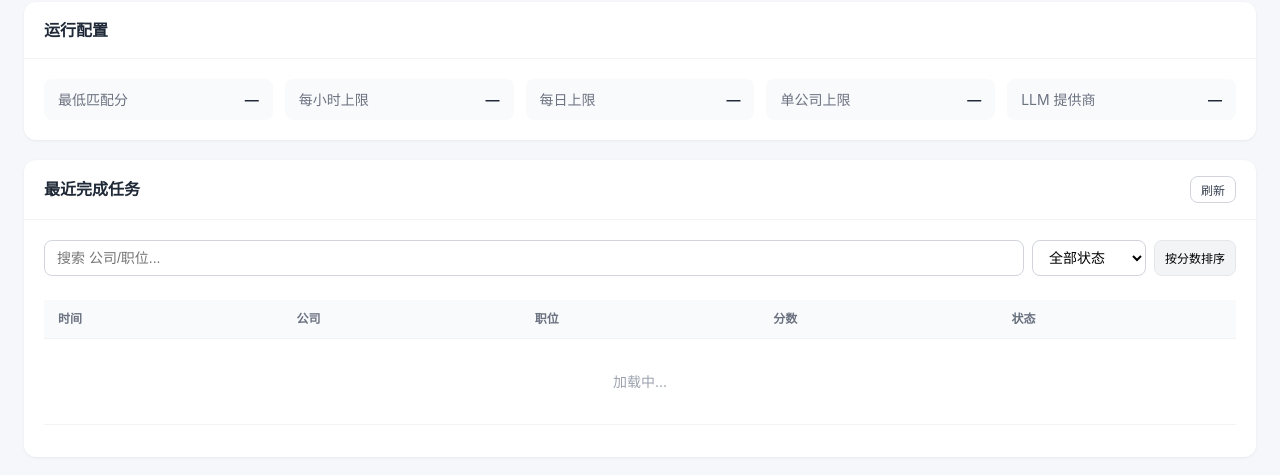
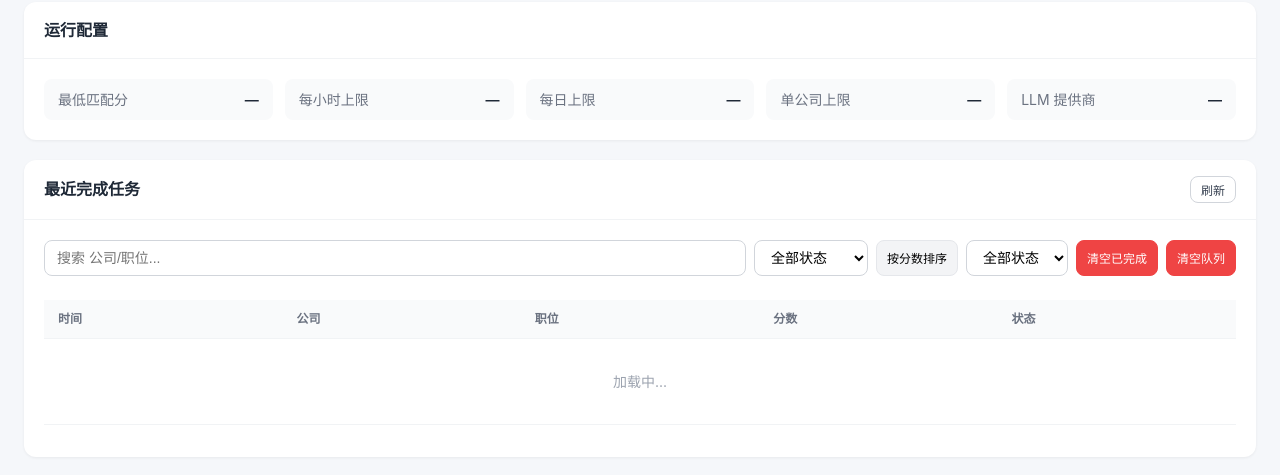
Before and after one commit to byxacb/ai-resume-autoapply, a FastAPI app: page / in a window 1280 px wide. Shown: the part 271-746 px from the top of the page. Run offline with FastAPI, Linux system fonts and the light colour scheme.

Commit message:
feat(queue): add status filter and action buttons in queue table

```diff
--- a/web/templates/index.html
+++ b/web/templates/index.html
@@ -82,7 +82,17 @@
               <option value="processing">processing</option>
             </select>
             <button class="sort-btn" data-sort="recent" data-key="ats_score">按分数排序</button>
-          </div>
+
+    <select id="queue-status-filter" onchange="refreshQueue()">
+      <option value="">全部状态</option>
+      <option value="queued">待处理</option>
+      <option value="processing">处理中</option>
+      <option value="completed">已完成</option>
+      <option value="failed">失败</option>
+    </select>
+    <button class="btn btn-sm btn-danger" onclick="clearCompleted()">清空已完成</button>
+    <button class="btn btn-sm btn-danger" onclick="clearQueue()">清空队列</button>
+  </div>
 <table class="table" id="recent-table">
             <thead>
               <tr>
```
